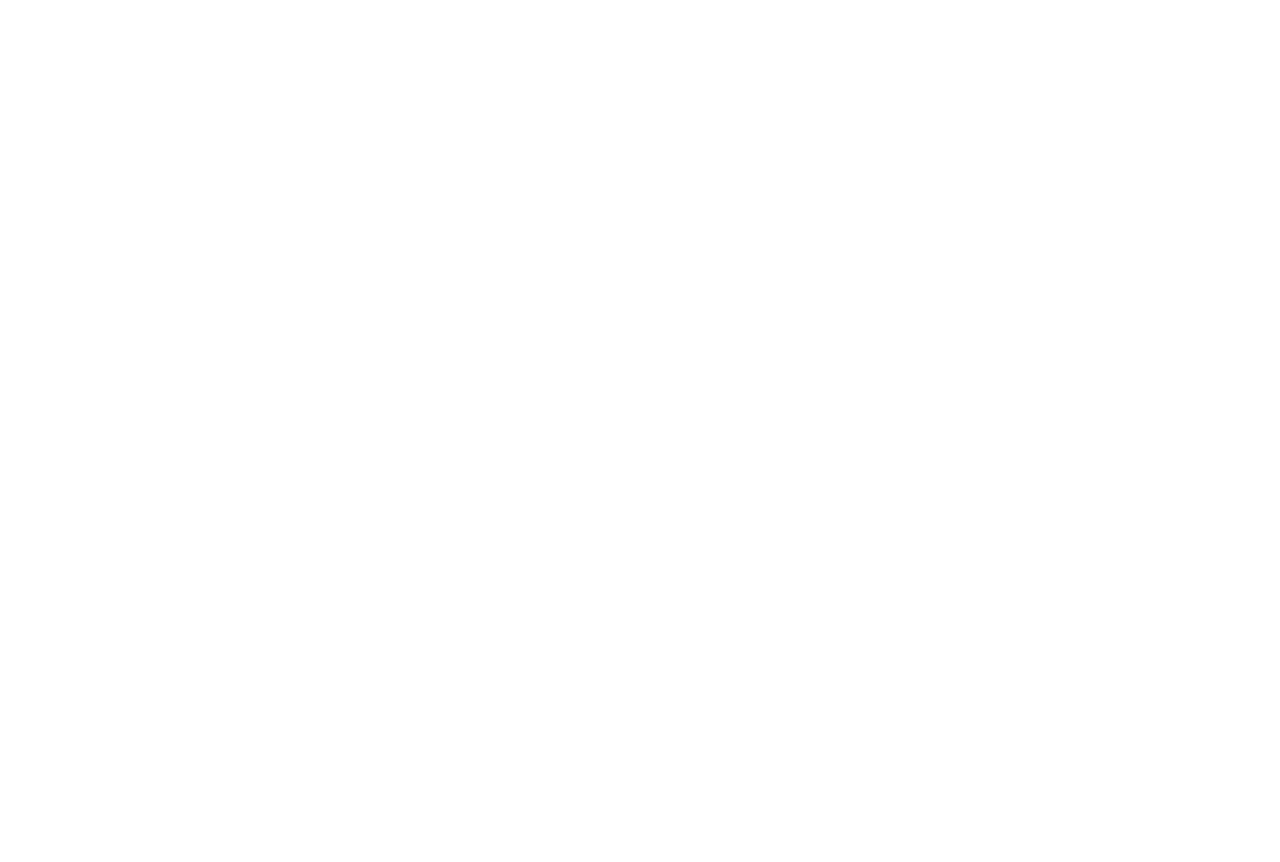
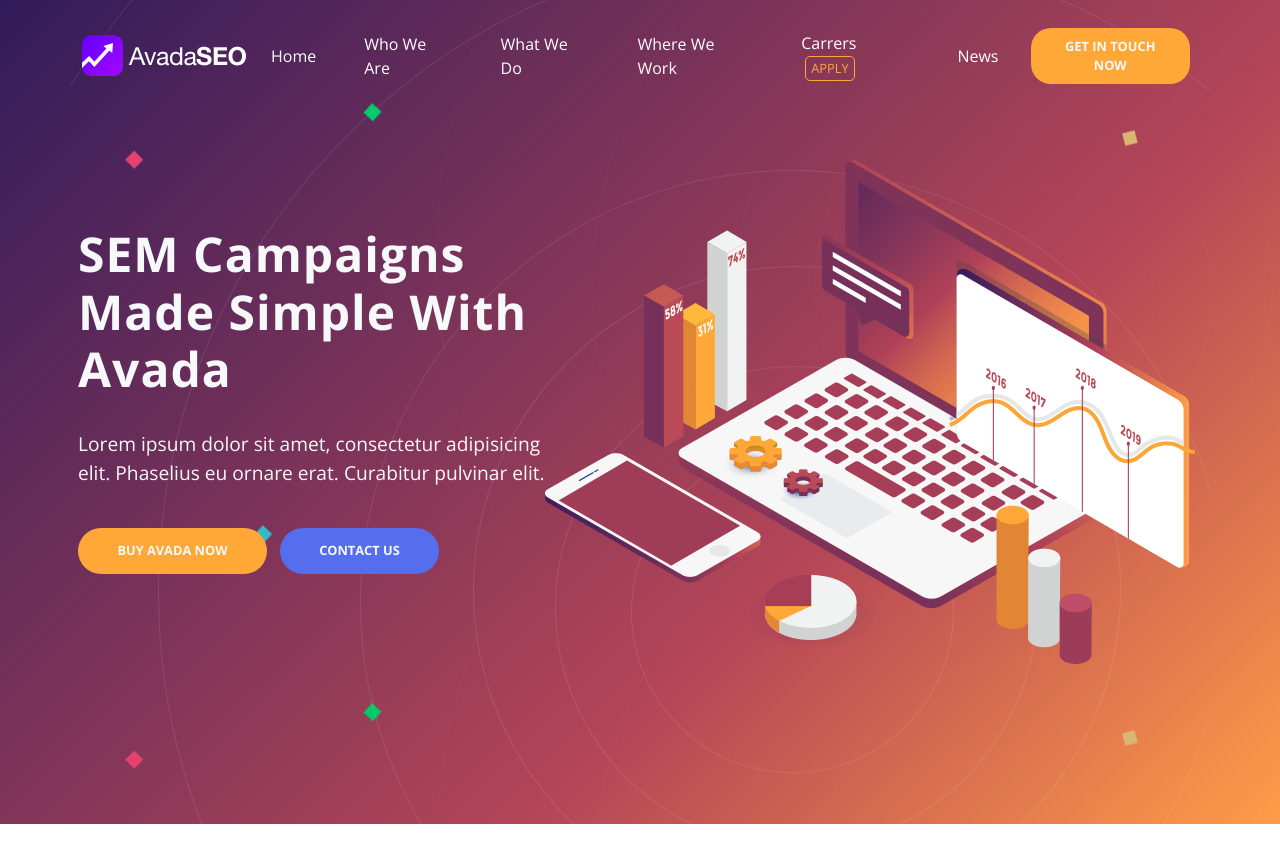
Before and after one commit to Vinffs/proj-html-vuejs, a Vue app: page / in a window 1280 px wide. Shown: the top 862 px of the page. Before the commit the page ends 800 px from the top, so only its background shows below. Built offline with nearby package versions, Linux system fonts and the light colour scheme.

Commit message:
added HeaderComponent

```diff
--- a/src/App.vue
+++ b/src/App.vue
@@ -1,13 +1,16 @@
 <template>
   <div>
-
+    <HeaderComponent />
   </div>
 </template>
 
 <script>
+import HeaderComponent from "./components/HeaderComponent.vue";
 export default {
   name: 'App',
-  components: {},
+  components: {
+    HeaderComponent,
+  },
   data() {
     return {
 
--- a/src/assets/data/store.js
+++ b/src/assets/data/store.js
@@ -0,0 +1,42 @@
+import { reactive } from "vue";
+
+export const store = reactive({
+  navbar: [
+    {
+      title: "Home",
+      ref: "#",
+      active: true,
+      button: false,
+    },
+    {
+      title: "Who We Are",
+      ref: "#",
+      active: false,
+      button: false,
+    },
+    {
+      title: "What We Do",
+      ref: "#",
+      active: false,
+      button: false,
+    },
+    {
+      title: "Where We Work",
+      ref: "#",
+      active: false,
+      button: false,
+    },
+    {
+      title: "Carrers",
+      ref: "#",
+      active: false,
+      button: true,
+    },
+    {
+      title: "News",
+      ref: "#",
+      active: false,
+      button: false,
+    },
+  ],
+});
--- a/src/assets/styles/main.scss
+++ b/src/assets/styles/main.scss
@@ -1,4 +1,6 @@
 @use './partials/variables' as *;
+
+@import url('https://fonts.googleapis.com/css2?family=Open+Sans:wght@300;400;500;600;700;800&display=swap');
 
 $fa-font-path: '../webfonts';
 @import '@fortawesome/fontawesome-free/scss/fontawesome.scss';
@@ -7,3 +9,7 @@ $fa-font-path: '../webfonts';
 @import '@fortawesome/fontawesome-free/scss/brands.scss';
 
 @import 'bootstrap/scss/bootstrap';
+
+body{
+  font-family: 'Open Sans', sans-serif;
+}
--- a/src/assets/styles/partials/_variables.scss
+++ b/src/assets/styles/partials/_variables.scss
@@ -8,3 +8,5 @@ $terciary_variant: #F8F8F8;
 
 $color_dark_grey: #202020;
 $color_light_grey: #5D5F64;
+
+$color_purple_yellow: linear-gradient(135deg, rgba(49, 27, 91, 1) 0%, rgba(181, 70, 87, 1) 65%, rgba(255, 156, 71, 1) 100%);
--- /dev/null
+++ b/src/components/HeaderComponent.vue
@@ -0,0 +1,117 @@
+<template>
+  <header>
+    <div class="container">
+      <nav class="py-4 d-flex justify-content-between align-items-center">
+        <div>
+          <img src="/images/logo_seo_w_1x.png" alt="logo">
+        </div>
+        <div>
+          <ul class=" list-unstyled d-flex align-items-center m-0 py-1">
+            <li class="px-4" v-for="section in store.navbar"><a class=" text-decoration-none text-white"
+                :href="section.ref">{{
+                  section.title }}</a>
+              <button class="mx-1 apply-btn" v-show="section.button">APPLY</button>
+            </li>
+            <button class="mx-2 my-0 btn yellow-btn">GET IN TOUCH NOW</button>
+          </ul>
+        </div>
+      </nav>
+      <div class="row my-5 height">
+        <div class=" ps-2 pe-0 py-5 col-5 d-flex flex-column justify-content-center">
+          <h1 class="title">SEM Campaigns Made Simple With Avada</h1>
+          <p>Lorem ipsum dolor sit amet, consectetur adipisicing elit. Phaselius eu ornare erat. Curabitur pulvinar elit.
+          </p>
+          <div class="buttons my-4">
+            <button class="btn">BUY AVADA NOW</button>
+            <button class="btn">CONTACT US</button>
+          </div>
+        </div>
+        <div class="col-7 ps-0">
+          <img src="/images/best-sem-seo-services-slide-2.png" alt="computer-image">
+        </div>
+      </div>
+    </div>
+  </header>
+</template>
+
+<script>
+import { store } from "../assets/data/store";
+export default {
+  name: 'HeaderComponent',
+  data() {
+    return {
+      store,
+    }
+  }
+}
+</script>
+
+<style lang="scss" scoped>
+@use "../assets/styles/partials/variables" as *;
+
+header {
+  background: url('/images/pattern_background.png') top right repeat, $color_purple_yellow;
+  background-size: contain;
+
+  &>div:first-child {
+    background: url('/images/lines-1.png') top center no-repeat;
+  }
+
+  h1 {
+    font-size: 3em;
+    font-weight: bolder;
+    color: $color_terciary;
+    padding-bottom: 0.5em;
+    letter-spacing: 1px;
+  }
+
+  p {
+    color: $color_terciary;
+    font-size: 1.2em;
+  }
+
+  .apply-btn {
+    color: $color_primary;
+    background-color: transparent;
+    border: 1px solid $color_primary;
+    border-radius: 5px;
+    font-size: 0.8em;
+    padding: 2px 5px;
+  }
+
+  .yellow-btn {
+    color: $color_terciary;
+    margin-top: 1em;
+    padding: 0.6em 1.4em;
+    font-size: 0.8em;
+    border-radius: 20px;
+    font-weight: bold;
+    background-color: $color_primary;
+  }
+
+  .height {
+    padding-bottom: 10rem;
+  }
+
+  .buttons {
+    button {
+      font-size: 0.8em;
+      font-weight: bold;
+      color: $color_terciary;
+      padding: 1em 3em;
+      border-radius: 50px;
+    }
+
+    button:first-child {
+      background-color: $color_primary;
+      margin-right: 1em;
+    }
+
+    button:last-child {
+      background-color: $color_secondary;
+    }
+
+  }
+
+}
+</style>
```
